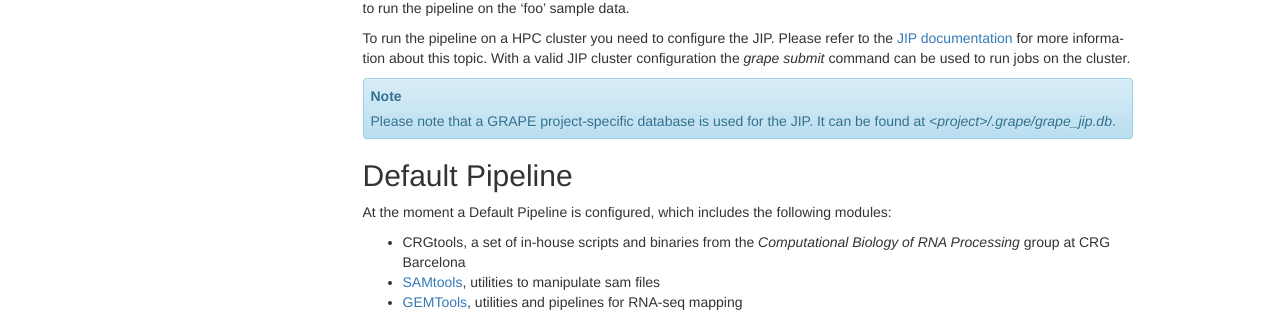
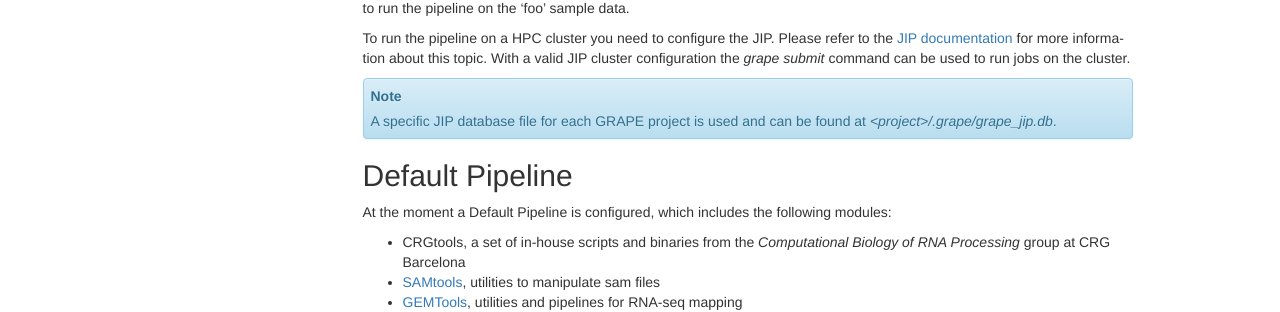
Before and after one commit to grape-pipeline/grape, a Sphinx documentation site: the page built from docs/source/execution.rst, in a window 1280 px wide and 1082 px high. Shown: the part 679-991 px from the top of the window. Built offline with Sphinx 7.4.7, drawn with Linux system fonts in a browser that asks for light colours; formulas are drawn with MathJax 3.

Commit message:
Update JIP db note text

```diff
--- a/docs/source/execution.rst
+++ b/docs/source/execution.rst
@@ -30,7 +30,7 @@ To run the pipeline on a HPC cluster you need to configure the JIP. Please refer
 
 .. note::
 
-    Please note that a GRAPE project-specific database is used for the JIP. It can be found at `<project>/.grape/grape_jip.db`.
+    A specific JIP database file for each GRAPE project is used and can be found at `<project>/.grape/grape_jip.db`.
 
 
 Default Pipeline
```
